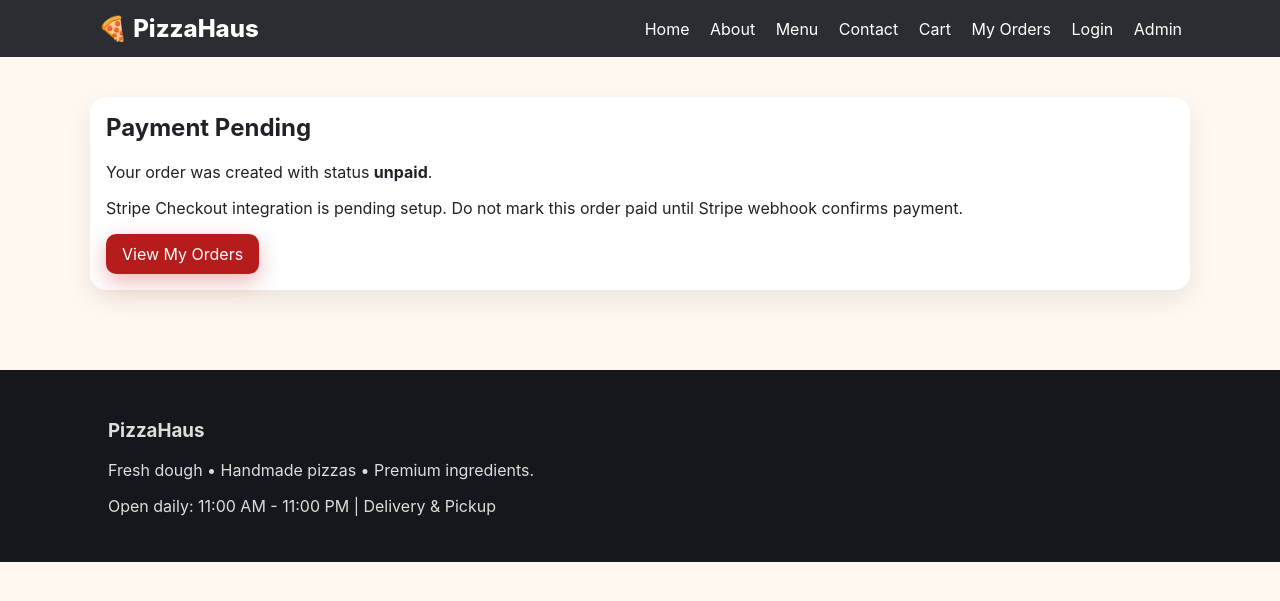
After one commit to rakesh1510/PizzaHub, a PHP site: page /payment_pending.php in a window 1280 px wide. The commit adds this page. Shown: the top 601 px of the page. Run offline with PHP 8.4, Linux system fonts and the light colour scheme.

Commit message:
Fix payment status logic and finalize conflict files for merge

```diff
--- a/public/auth/login.php
+++ b/public/auth/login.php
@@ -2,7 +2,7 @@
 $msg='';
 if($_SERVER['REQUEST_METHOD']==='POST'){
  $st=db()->prepare('SELECT * FROM users WHERE email=? LIMIT 1');$st->execute([trim($_POST['email'])]);$u=$st->fetch(PDO::FETCH_ASSOC);
- if($u && password_verify($_POST['password'],$u['password_hash'])){$_SESSION['user']=['id'=>$u['id'],'name'=>$u['name'],'email'=>$u['email'],'role'=>$u['role']];header('Location: ../index.php');exit;}
+ if($u && password_verify($_POST['password'],$u['password_hash'])){session_regenerate_id(true);$_SESSION['user']=['id'=>$u['id'],'name'=>$u['name'],'email'=>$u['email'],'role'=>$u['role']];header('Location: ../index.php');exit;}
  $msg='Invalid login';
 }
 ?>
--- /dev/null
+++ b/public/payment_pending.php
@@ -0,0 +1,6 @@
+<?php include '../includes/header.php'; ?>
+<section class="section"><div class="wrap card"><h2>Payment Pending</h2>
+<p>Your order <b><?=e($_GET['order']??'')?></b> was created with status <b>unpaid</b>.</p>
+<p>Stripe Checkout integration is pending setup. Do not mark this order paid until Stripe webhook confirms payment.</p>
+<a class="btn" href="orders.php">View My Orders</a></div></section>
+<?php include '../includes/footer.php'; ?>
```
Also changed, not shown: public/checkout.php (+8 -5 lines).
